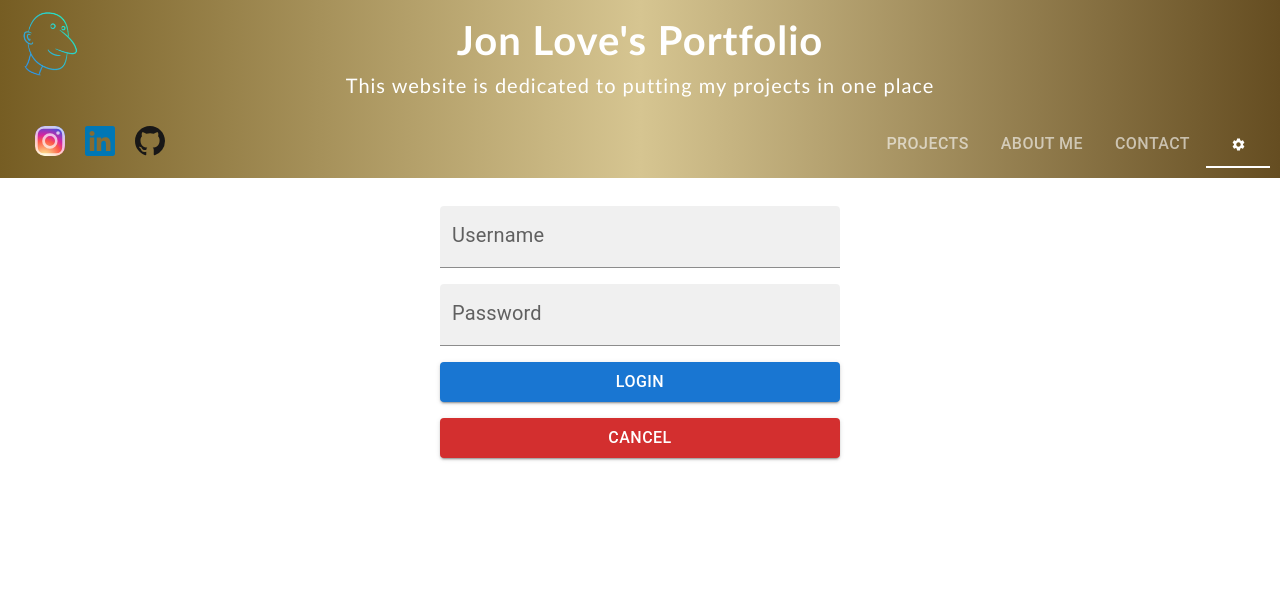
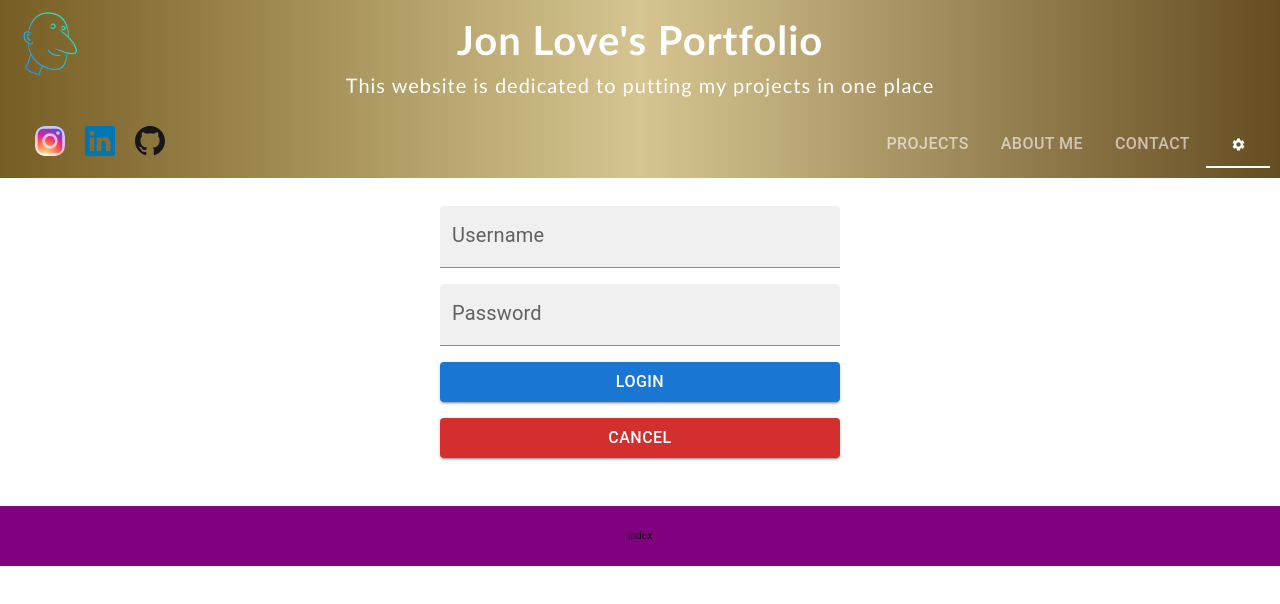
Before and after one commit to jonnny013/portfolio, a React (Vite) app: page /admin in a window 1280 px wide. Shown: the top 604 px of the page. Built offline with nearby package versions, Linux system fonts and the light colour scheme.

Commit message:
Add footer and organize header folder

```diff
--- a/src/App.tsx
+++ b/src/App.tsx
@@ -7,7 +7,7 @@ import HeaderIndex from './components/Header/HeaderIndex'
 import { useContext, useEffect } from 'react'
 import DarkModeContext from './contexts/darkContext'
 import AppRoutes from './Routes'
-
+import Footer from './components/Footer/Index'
 
 const App: React.FC = () => {
   const [{ darkMode }, dispatch] = useContext(DarkModeContext)!
@@ -25,6 +25,7 @@ const App: React.FC = () => {
       <div>
         <HeaderIndex />
         <AppRoutes />
+        <Footer />
       </div>
     </ThemeProvider>
   )
--- /dev/null
+++ b/src/components/Footer/Index.jsx
@@ -0,0 +1,9 @@
+import './components/footer.css'
+
+const Index = () => {
+  return (
+    <div className='footer-container row centered aligned'>Index</div>
+  )
+}
+
+export default Index
--- /dev/null
+++ b/src/components/Footer/components/footer.css
@@ -0,0 +1,6 @@
+.footer-container {
+  width: 100%;
+  height: 60px;
+  background-color: purple;
+  margin-top: 40px;
+}
--- a/src/components/Header/HeaderIndex.tsx
+++ b/src/components/Header/HeaderIndex.tsx
@@ -1,5 +1,5 @@
-import NavBar from "./NavBar"
-import Title from "./Title"
+import NavBar from "./components/NavBar"
+import Title from "./components/Title"
 
 const HeaderIndex = () => {
   return (
--- a/src/components/Header/NavBar.tsx
+++ /dev/null
@@ -1,11 +0,0 @@
-import NavTabs from "./NavTabs";
-import SocialIcons from "./SocialIcons";
-
-const NavBar = () => {
-  return <div id='header-link'>
-    <SocialIcons />
-    <NavTabs />
-  </div>;
-}
-
-export default NavBar
--- a/src/components/Header/DarkModeSwitch.tsx
+++ b/src/components/Header/components/DarkModeSwitch.tsx
@@ -2,7 +2,8 @@ import { styled } from '@mui/material/styles'
 import FormControlLabel from '@mui/material/FormControlLabel'
 import Switch from '@mui/material/Switch'
 import { useContext } from 'react'
-import DarkModeContext from '../../contexts/darkContext'
+import DarkModeContext from '../../../contexts/darkContext'
+
 
 const MaterialUISwitch = styled(Switch)(({ theme }) => ({
   width: 62,
--- /dev/null
+++ b/src/components/Header/components/NavBar.tsx
@@ -0,0 +1,13 @@
+import NavTabs from './NavTabs'
+import SocialIcons from './SocialIcons'
+
+const NavBar = () => {
+  return (
+    <div id='header-link'>
+      <SocialIcons />
+      <NavTabs />
+    </div>
+  )
+}
+
+export default NavBar
--- a/src/components/Header/NavTabs.tsx
+++ b/src/components/Header/components/NavTabs.tsx
@@ -3,7 +3,7 @@ import Box from '@mui/material/Box'
 import Tabs from '@mui/material/Tabs'
 import Tab from '@mui/material/Tab'
 import { Link, useLocation } from 'react-router-dom'
-import themes from '../../themes/themes'
+import themes from '../../../themes/themes'
 import SettingsMenu from './SettingsMenu'
 import useMediaQuery from '@mui/material/useMediaQuery'
 import { useTheme } from '@mui/material/styles'
@@ -15,7 +15,7 @@ interface LinkTabProps {
 }
 
 function LinkTab(props: LinkTabProps) {
-   const theme = useTheme()
+  const theme = useTheme()
   const isMobile = useMediaQuery(theme.breakpoints.down('sm'))
   return (
     <Tab
--- a/src/components/Header/SettingsMenu.tsx
+++ b/src/components/Header/components/SettingsMenu.tsx
@@ -4,11 +4,11 @@ import MenuItem from '@mui/material/MenuItem'
 import SettingsIcon from '@mui/icons-material/Settings'
 import { useState } from 'react'
 import { useNavigate } from 'react-router-dom'
-import themes from '../../themes/themes'
+import themes from '../../../themes/themes'
 import DarkModeSwitch from './DarkModeSwitch'
 import Divider from '@mui/material/Divider'
 import { useContext } from 'react'
-import UserContext from '../../contexts/userContext'
+import UserContext from '../../../contexts/userContext'
 
 const SettingsMenu = () => {
   const [{ userToken }, dispatch] = useContext(UserContext)!
@@ -22,7 +22,7 @@ const SettingsMenu = () => {
     setAnchorEl(null)
   }
   const handleLogout = () => {
-    dispatch({type: 'LOGOUT'})
+    dispatch({ type: 'LOGOUT' })
   }
 
   return (
--- a/src/themes/App.css
+++ b/src/themes/App.css
@@ -39,6 +39,28 @@ header {
 
 .header {
   margin: 0;
+}
+
+.row {
+  display: flex;
+  flex-direction: row;
+}
+
+.centered {
+  justify-content: center;
+}
+
+.aligned {
+  align-items: center;
+}
+
+.column {
+  display: flex;
+  flex-direction: column;
+}
+
+.flex {
+  flex: 1;
 }
 
 #titleDiv {
@@ -242,7 +264,6 @@ h2 {
   border-radius: 7px 7px 0 0;
 }
 
-
 #mern-long-paragraph {
   padding: 8px;
   overflow: scroll;
@@ -275,7 +296,7 @@ h2 {
   height: auto;
   flex: 1;
   text-align: center;
-    overflow:scroll;
+  overflow: scroll;
 }
 .icons i {
   font-size: 4rem;
@@ -301,7 +322,7 @@ h2 {
 #express-logo {
   font-family: roboto;
   font-size: 2.5rem;
-  margin: 0px
+  margin: 0px;
 }
 
 /*Mobile device sizing */
@@ -367,7 +388,6 @@ h2 {
 }
 
 @media only screen and (max-width: 760px) {
-
   #titleDiv {
     flex-direction: column;
   }
@@ -382,5 +402,4 @@ h2 {
     flex-direction: column;
     align-items: center;
   }
-
 }
```
Also changed, not shown: src/components/Header/components/SocialIcons.tsx (renamed from src/components/Header/SocialIcons.tsx), src/components/Header/components/Title.tsx (renamed from src/components/Header/Title.tsx). Lines whose indentation alone changed are shown as unchanged.
